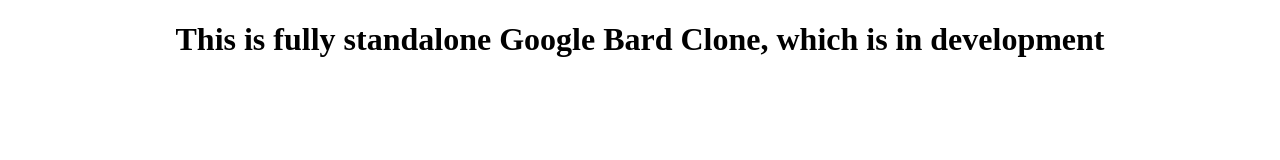
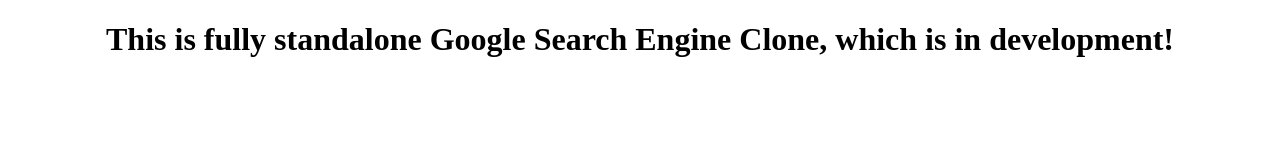
Before and after one commit to google-search-engine/google-search-engine.github.io, a plain HTML site: page index.html in a window 1280 px wide. Drawn offline with Linux system fonts and the light colour scheme.

Commit message:
Update index.html

```diff
--- a/index.html
+++ b/index.html
@@ -8,7 +8,7 @@
 </head>
 <body>
    <h1 align="center">
-     This is fully standalone Google Bard Clone, which is in development
+     This is fully standalone Google Search Engine Clone, which is in development!
    </h1>
 
 </body>
```
